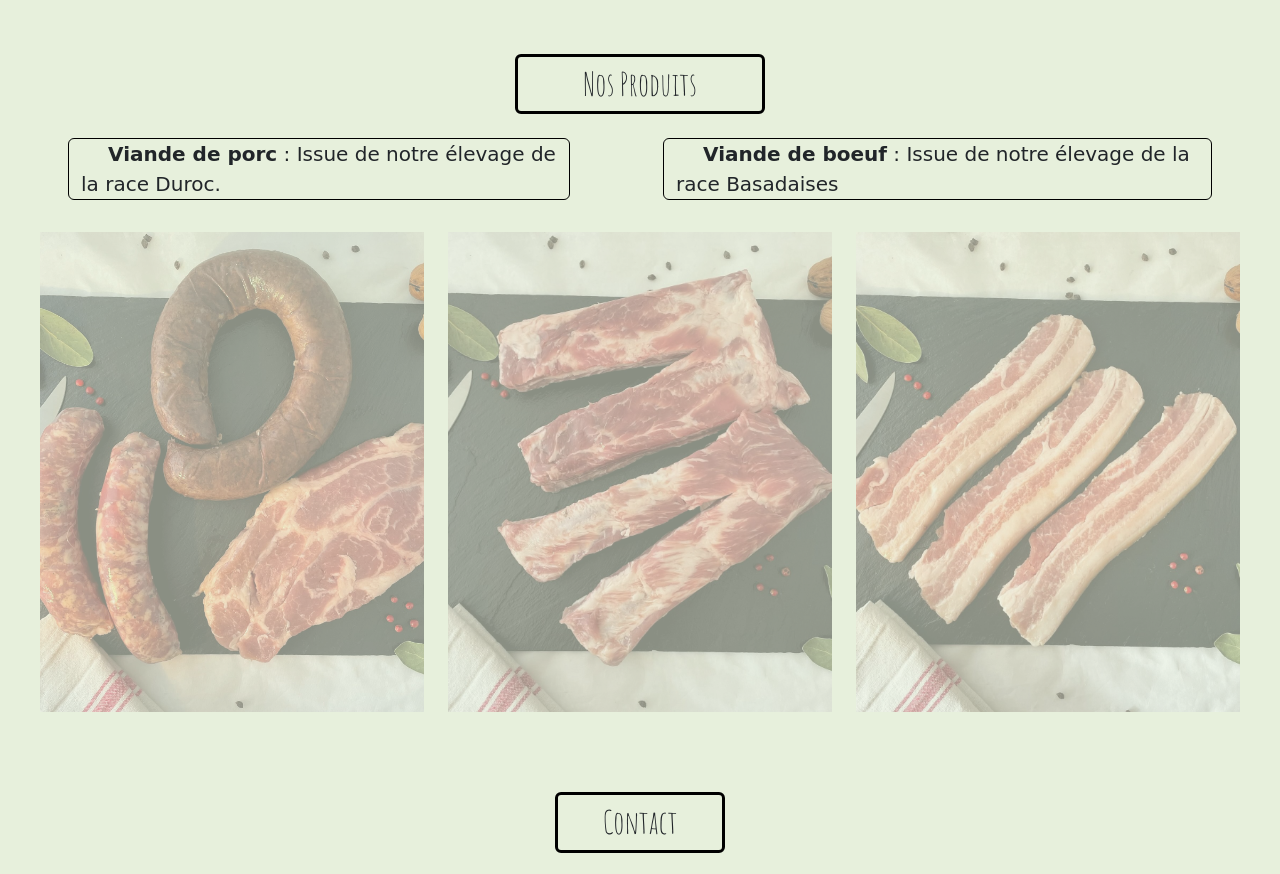
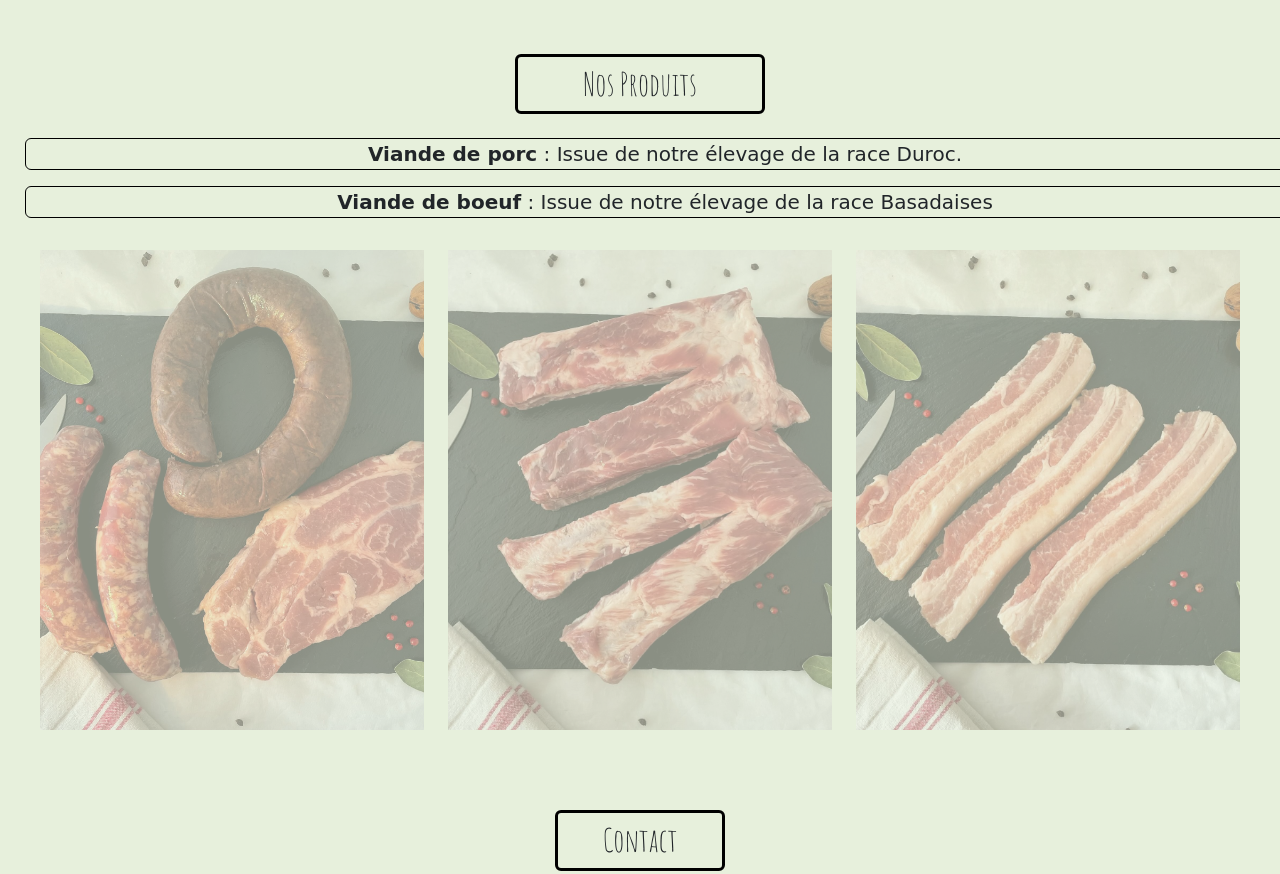
Before and after one commit to clemsech/fermedupere, a plain HTML site: page index.html in a window 1280 px wide. Shown: the part 1260-2134 px from the top of the page. Drawn offline with nearby package versions, Linux system fonts and the light colour scheme; a web font is replaced by a local one.

Commit message:
Update index.html

```diff
--- a/index.html
+++ b/index.html
@@ -98,7 +98,7 @@
         </div>
     </section>
     <div style="text-align: center;">
-         <video controls="true" autoplay muted loop width="70%">
+         <video  controls="true" autoplay muted loop width="70%">
   <source src="21442087AABD087035F67E231196D39A_video_dashinit.mp4" type="video/mp4" />
   <a href="/media/cc0-videos/flower.mp4">MP4</a>
 </video>
@@ -116,11 +116,8 @@
             <h2 class="text-center mb-4 border border-black rounded border-3 p-2" style="width: 250px;">Nos Produits</h2>
         </div>
         <div class="row justify-content-Evenly">
-        <p class="border border-black rounded" style="margin-left: 25px; margin-right: 25px; width: 502px;"><strong style="
-    margin-left: 27px;">Viande de porc</strong> : Issue de notre élevage de la race Duroc.</p>
-        <p class="border border-black rounded" style="margin-left: 25px;margin-right: 25px;width: 549px;"><strong style="
-    margin-left: 27px;
-">Viande de boeuf</strong> : Issue de notre élevage de la race Basadaises</p>
+        <p class="border border-black rounded jsp text-center" style="margin-left: 25px; margin-right: 25px;"><strong>Viande de porc</strong> : Issue de notre élevage de la race Duroc.</p>
+        <p class="border border-black rounded jsp text-center" style="margin-left: 25px;margin-right: 25px;"><strong>Viande de boeuf</strong> : Issue de notre élevage de la race Basadaises</p>
         </div>
  <div class="row m-3">
         <div class="col">
```
